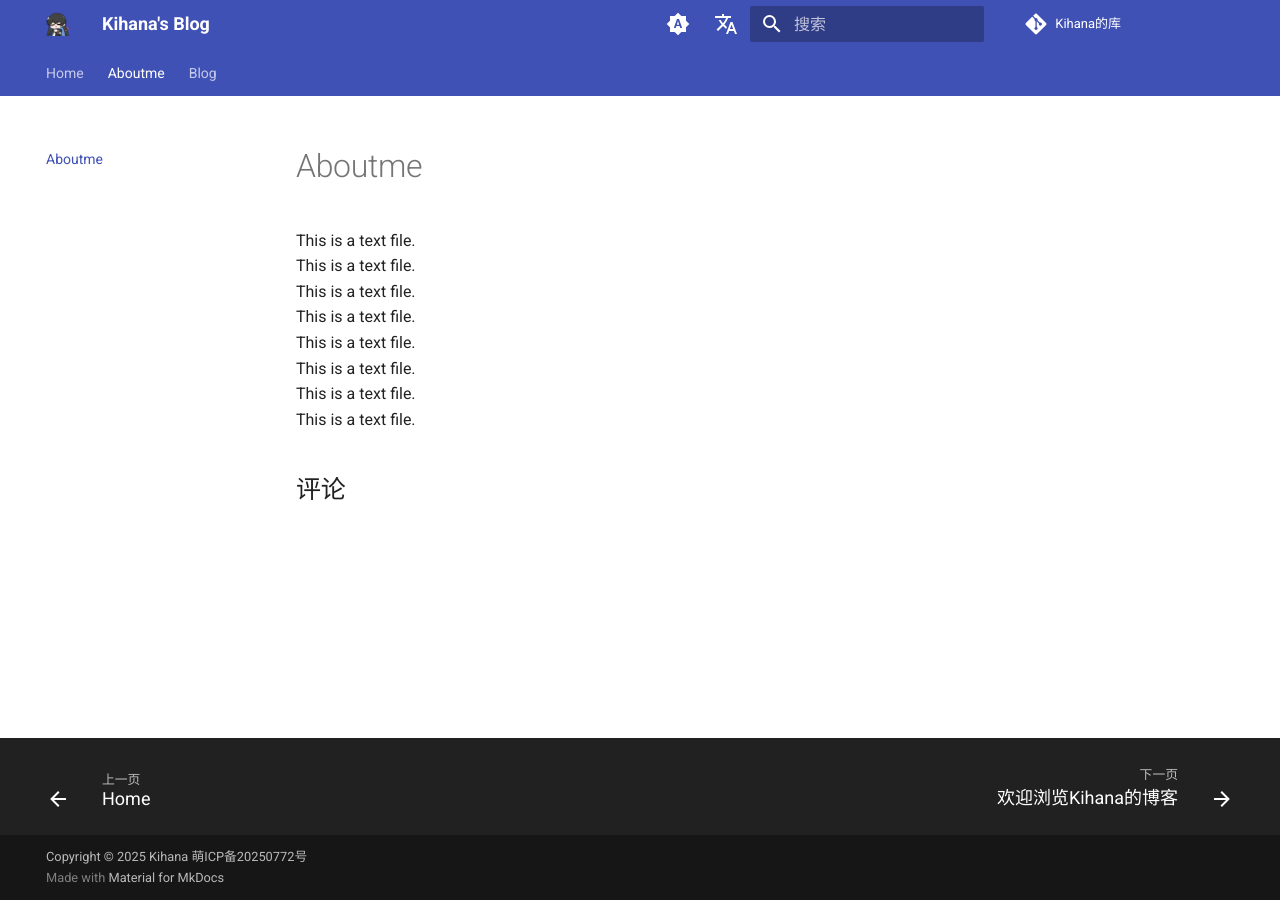
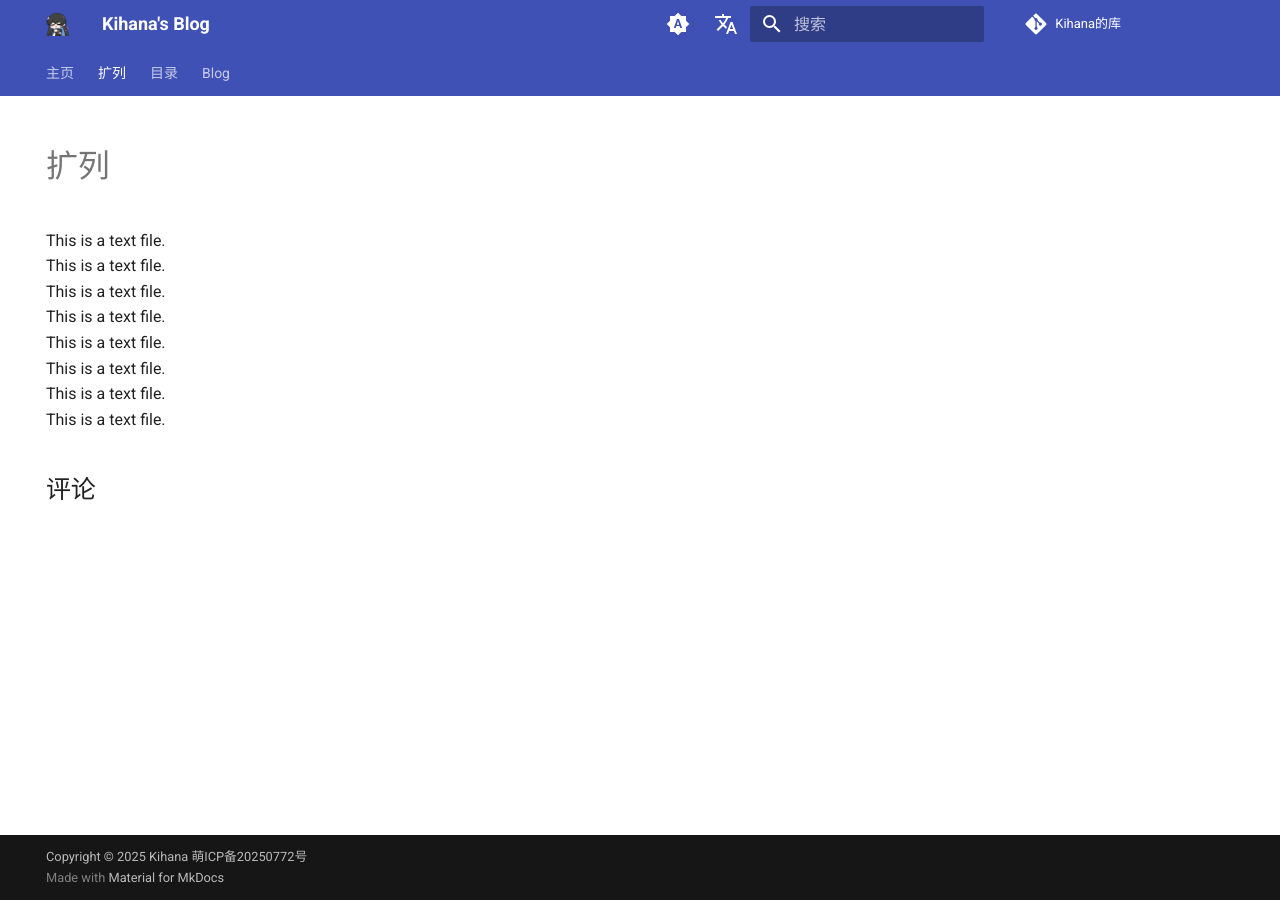
Before and after one commit to kihana2077/KihanaPage, an MkDocs documentation site: the page built from docs/aboutme.md, in a window 1280 px wide. Built offline with MkDocs 1.6.1 and Material for MkDocs 9.7.7, drawn with Linux system fonts in a browser that asks for light colours; comment, search, counter and statistics services are not loaded.

Commit message:
update
a brief css is be added
more plugins are added
toc question still under resolve
tag not in use
more css is needed

```diff
--- a/docs/aboutme.md
+++ b/docs/aboutme.md
@@ -1,4 +1,9 @@
-
+---
+title: 扩列
+hide:
+  - navigation
+  - footer
+---
 This is a text file.
 This is a text file.
 This is a text file.
--- /dev/null
+++ b/docs/stylesheets/extra.css
@@ -0,0 +1,9 @@
+.md-typeset .admonition.abstract {
+  border-color: #448aff;       /* 边框颜色 */
+  background-color: #e3f2fd;   /* 背景色 */
+}
+
+.md-button:hover {
+  transform: scale(1);
+  transition: transform 0.3s;
+}
--- a/mkdocs.yml
+++ b/mkdocs.yml
@@ -39,7 +39,10 @@
 
 plugins:
   - search
-  - blog
+  - blog:
+      blog_dir: blog/2025/
+      blog_toc: true
+  - tags
   - document-dates:
       position: top            # 显示位置：top（标题后） bottom（文档末尾）
       type: date               # 时间类型：date datetime timeago，默认：date
@@ -52,7 +55,51 @@
       show_author: true        # 是否显示作者信息，默认：true
 
 
+markdown_extensions:
+      - abbr
+      - attr_list
+      - admonition
+      - def_list
+      - footnotes
+      - md_in_html
+      - meta # 支持Markdown文件上方自定义标题标签等
+      - pymdownx.caret
+      - pymdownx.betterem
+      - pymdownx.critic
+      - pymdownx.details
+      - pymdownx.inlinehilite
+      - pymdownx.keys
+      - pymdownx.mark
+      - pymdownx.snippets
+      - pymdownx.smartsymbols
+      - pymdownx.tilde
+      - pymdownx.superfences:
+          custom_fences:
+            - name: mermaid
+              class: mermaid
+              format: !!python/name:pymdownx.superfences.fence_code_format # 代码块高亮插件
+      - pymdownx.arithmatex:  # latex支持
+          generic: true
+      - toc:
+          permalink: true # 固定标题位置为当前位置
+          toc_depth: 3
+      - pymdownx.highlight: # 代码块高亮
+          anchor_linenums: true
+          linenums: true # 显示行号
+          auto_title: true # 显示编程语言名称
+      - pymdownx.emoji:
+          emoji_index: !!python/name:material.extensions.emoji.twemoji
+          emoji_generator: !!python/name:material.extensions.emoji.to_svg
+      - pymdownx.tabbed:
+          alternate_style: true
+      - pymdownx.tasklist:
+          custom_checkbox: true
+      - markdown.extensions.toc:
+          slugify: !!python/object/apply:pymdownx.slugs.slugify {kwds: {case: lower}}
+          permalink: "\ue157"
 
+extra_css:
+  - stylesheets/extra.css
 
 
 copyright: Copyright © 2025 Kihana <a href="https://icp.gov.moe/?keyword=20250772" target="_blank">萌ICP备20250772号</a>
```
Also changed, not shown: docs/blog/2025/index.md (added, +1 -0 lines), docs/blog/index.md (+3 -0 lines), docs/index.md (+14 -8 lines), docs/toc.md (added, +8 -0 lines), 1 other file.
